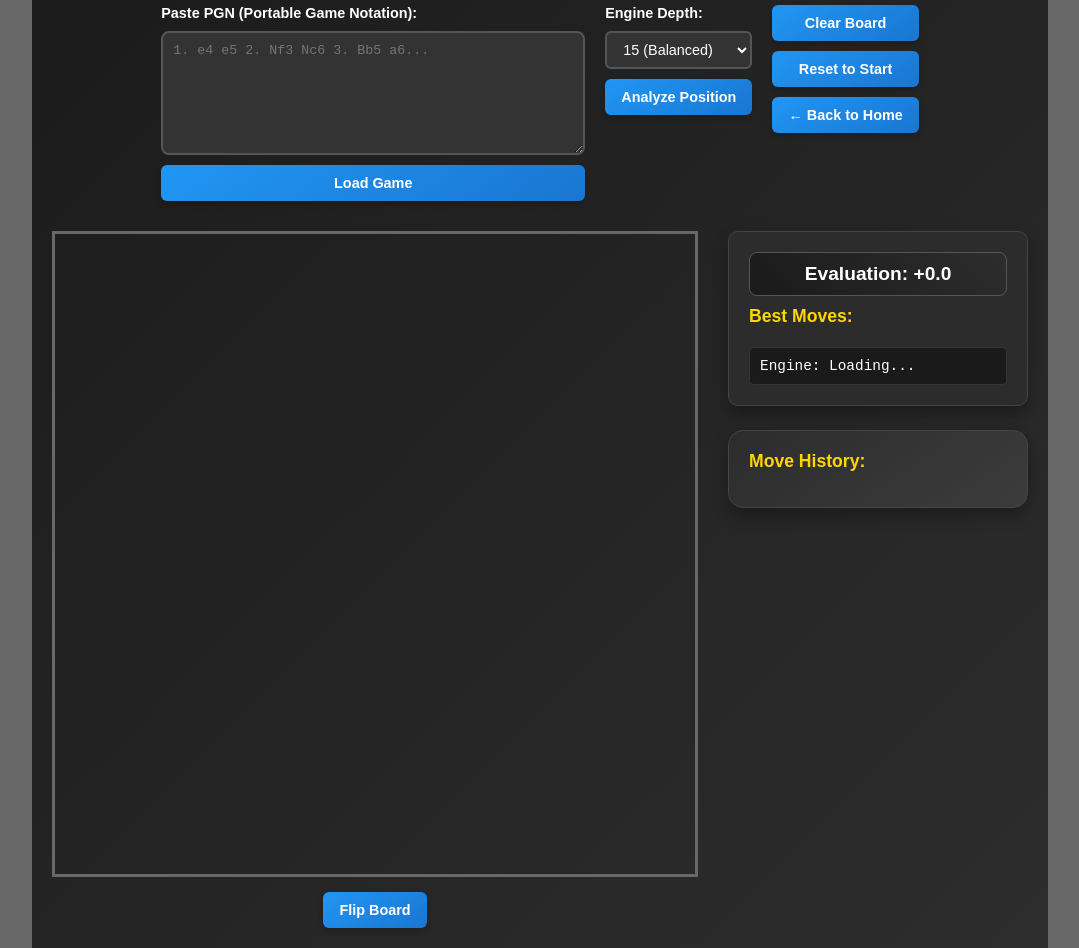
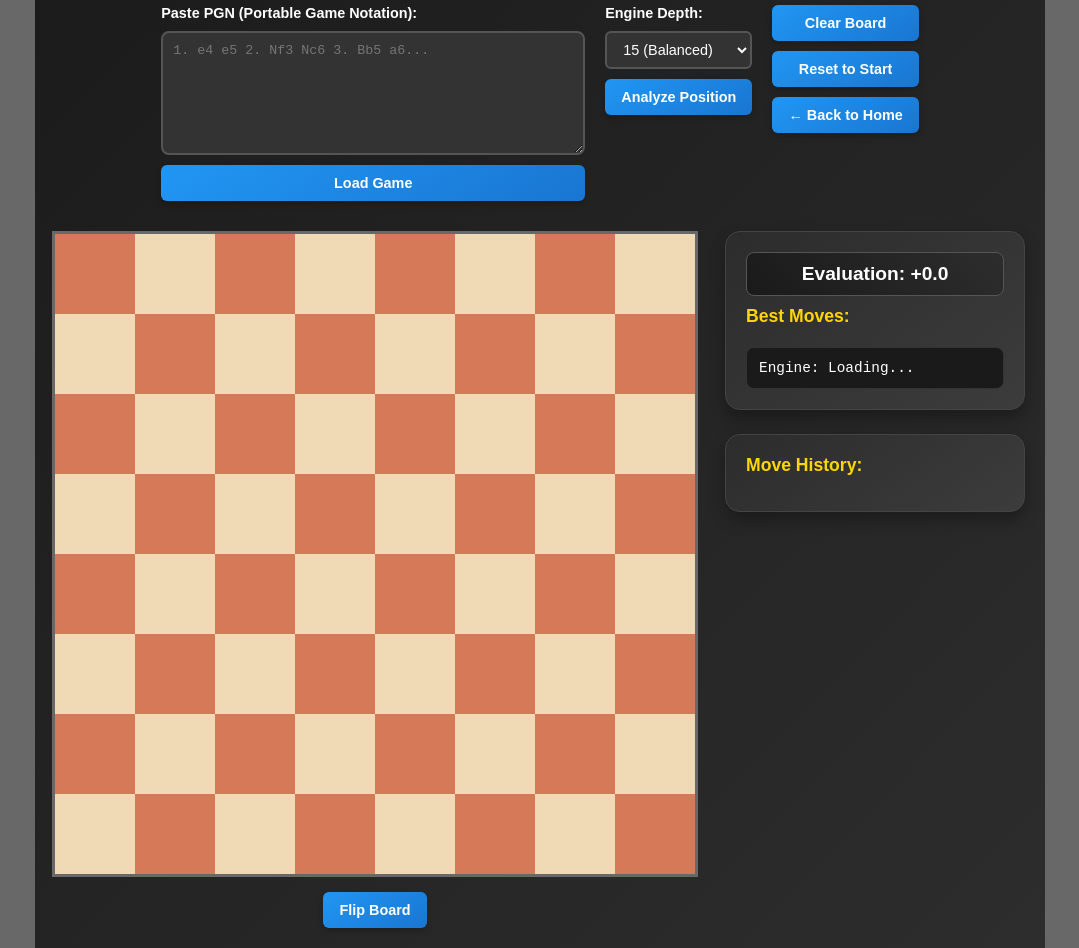
Before and after one commit to helloworld321sup/Unblocked-chess, a plain HTML site: page analysis.html in a window 1280 px wide. Shown: the whole page, without its empty margins (100-1179 px from the left). Drawn offline with nearby package versions, Linux system fonts and the light colour scheme; a script that the page names is missing.

Commit message:
Update analysis.html

```diff
--- a/analysis.html
+++ b/analysis.html
@@ -6,139 +6,6 @@
   <title>Chess Analysis - Stockfish Engine</title>
   <link rel="icon" href="Unblocked-Chess Favicon.png" type="image/png">
   <link rel="stylesheet" href="style.css">
-  <style>
-    .analysis-container {
-      max-width: 1200px;
-      margin: 0 auto;
-      padding: 20px;
-      color: white;
-    }
-
-    .analysis-header {
-      text-align: center;
-      margin-bottom: 30px;
-    }
-
-    .analysis-controls {
-      display: flex;
-      gap: 20px;
-      margin-bottom: 30px;
-      flex-wrap: wrap;
-      justify-content: center;
-    }
-
-    .control-group {
-      display: flex;
-      flex-direction: column;
-      gap: 10px;
-    }
-
-    .control-group label {
-      font-weight: bold;
-      color: #fff;
-    }
-
-    .pgn-input {
-      width: 400px;
-      height: 100px;
-      padding: 10px;
-      border: 2px solid #555;
-      border-radius: 8px;
-      background: #333;
-      color: white;
-      font-family: monospace;
-      resize: vertical;
-    }
-
-    .analysis-board-container {
-      display: flex;
-      gap: 30px;
-      justify-content: center;
-      flex-wrap: wrap;
-    }
-
-    .board-section {
-      flex: 0 0 auto;
-    }
-
-    .analysis-section {
-      flex: 1;
-      min-width: 300px;
-    }
-
-    .analysis-info {
-      background: #2c2c2c;
-      border-radius: 10px;
-      padding: 20px;
-      margin-bottom: 20px;
-    }
-
-    .evaluation {
-      font-size: 1.2em;
-      font-weight: bold;
-      margin-bottom: 10px;
-    }
-
-    .best-moves {
-      margin-bottom: 20px;
-    }
-
-    .move-arrow {
-      display: inline-block;
-      margin: 5px;
-      padding: 5px 10px;
-      background: #4CAF50;
-      color: white;
-      border-radius: 5px;
-      cursor: pointer;
-      transition: background 0.3s;
-    }
-
-    .move-arrow:hover {
-      background: #45a049;
-    }
-
-    .move-arrow.best {
-      background: #FFD700;
-      color: #000;
-    }
-
-    .move-arrow.good {
-      background: #4CAF50;
-    }
-
-    .move-arrow.inaccuracy {
-      background: #FF9800;
-    }
-
-    .move-arrow.mistake {
-      background: #f44336;
-    }
-
-    .move-arrow.blunder {
-      background: #9C27B0;
-    }
-
-    .engine-status {
-      background: #1a1a1a;
-      border-radius: 5px;
-      padding: 10px;
-      margin-top: 10px;
-      font-family: monospace;
-    }
-
-    .loading {
-      color: #FFD700;
-    }
-
-    .ready {
-      color: #4CAF50;
-    }
-
-    .error {
-      color: #f44336;
-    }
-  </style>
 </head>
 <body>
   <div class="analysis-container">
@@ -173,7 +40,105 @@
 
     <div class="analysis-board-container">
       <div class="board-section">
-        <div class="chess-board" id="chess-board"></div>
+        <div class="chess-container">
+          <div class="chess-board" id="chess-board">
+            <!-- Row 8 -->
+            <div class="row">
+              <div class="square black" data-square="a8"></div>
+              <div class="square white" data-square="b8"></div>
+              <div class="square black" data-square="c8"></div>
+              <div class="square white" data-square="d8"></div>
+              <div class="square black" data-square="e8"></div>
+              <div class="square white" data-square="f8"></div>
+              <div class="square black" data-square="g8"></div>
+              <div class="square white" data-square="h8"></div>
+            </div>
+
+            <!-- Row 7 -->
+            <div class="row">
+              <div class="square white" data-square="a7"></div>
+              <div class="square black" data-square="b7"></div>
+              <div class="square white" data-square="c7"></div>
+              <div class="square black" data-square="d7"></div>
+              <div class="square white" data-square="e7"></div>
+              <div class="square black" data-square="f7"></div>
+              <div class="square white" data-square="g7"></div>
+              <div class="square black" data-square="h7"></div>
+            </div>
+
+            <!-- Row 6 -->
+            <div class="row">
+              <div class="square black" data-square="a6"></div>
+              <div class="square white" data-square="b6"></div>
+              <div class="square black" data-square="c6"></div>
+              <div class="square white" data-square="d6"></div>
+              <div class="square black" data-square="e6"></div>
+              <div class="square white" data-square="f6"></div>
+              <div class="square black" data-square="g6"></div>
+              <div class="square white" data-square="h6"></div>
+            </div>
+
+            <!-- Row 5 -->
+            <div class="row">
+              <div class="square white" data-square="a5"></div>
+              <div class="square black" data-square="b5"></div>
+              <div class="square white" data-square="c5"></div>
+              <div class="square black" data-square="d5"></div>
+              <div class="square white" data-square="e5"></div>
+              <div class="square black" data-square="f5"></div>
+              <div class="square white" data-square="g5"></div>
+              <div class="square black" data-square="h5"></div>
+            </div>
+
+            <!-- Row 4 -->
+            <div class="row">
+              <div class="square black" data-square="a4"></div>
+              <div class="square white" data-square="b4"></div>
+              <div class="square black" data-square="c4"></div>
+              <div class="square white" data-square="d4"></div>
+              <div class="square black" data-square="e4"></div>
+              <div class="square white" data-square="f4"></div>
+              <div class="square black" data-square="g4"></div>
+              <div class="square white" data-square="h4"></div>
+            </div>
+
+            <!-- Row 3 -->
+            <div class="row">
+              <div class="square white" data-square="a3"></div>
+              <div class="square black" data-square="b3"></div>
+              <div class="square white" data-square="c3"></div>
+              <div class="square black" data-square="d3"></div>
+              <div class="square white" data-square="e3"></div>
+              <div class="square black" data-square="f3"></div>
+              <div class="square white" data-square="g3"></div>
+              <div class="square black" data-square="h3"></div>
+            </div>
+
+            <!-- Row 2 -->
+            <div class="row">
+              <div class="square black" data-square="a2"></div>
+              <div class="square white" data-square="b2"></div>
+              <div class="square black" data-square="c2"></div>
+              <div class="square white" data-square="d2"></div>
+              <div class="square black" data-square="e2"></div>
+              <div class="square white" data-square="f2"></div>
+              <div class="square black" data-square="g2"></div>
+              <div class="square white" data-square="h2"></div>
+            </div>
+
+            <!-- Row 1 -->
+            <div class="row">
+              <div class="square white" data-square="a1"></div>
+              <div class="square black" data-square="b1"></div>
+              <div class="square white" data-square="c1"></div>
+              <div class="square black" data-square="d1"></div>
+              <div class="square white" data-square="e1"></div>
+              <div class="square black" data-square="f1"></div>
+              <div class="square white" data-square="g1"></div>
+              <div class="square black" data-square="h1"></div>
+            </div>
+          </div>
+        </div>
         <div class="board-controls">
           <button id="flip-board-btn" class="control-btn">Flip Board</button>
         </div>
```
